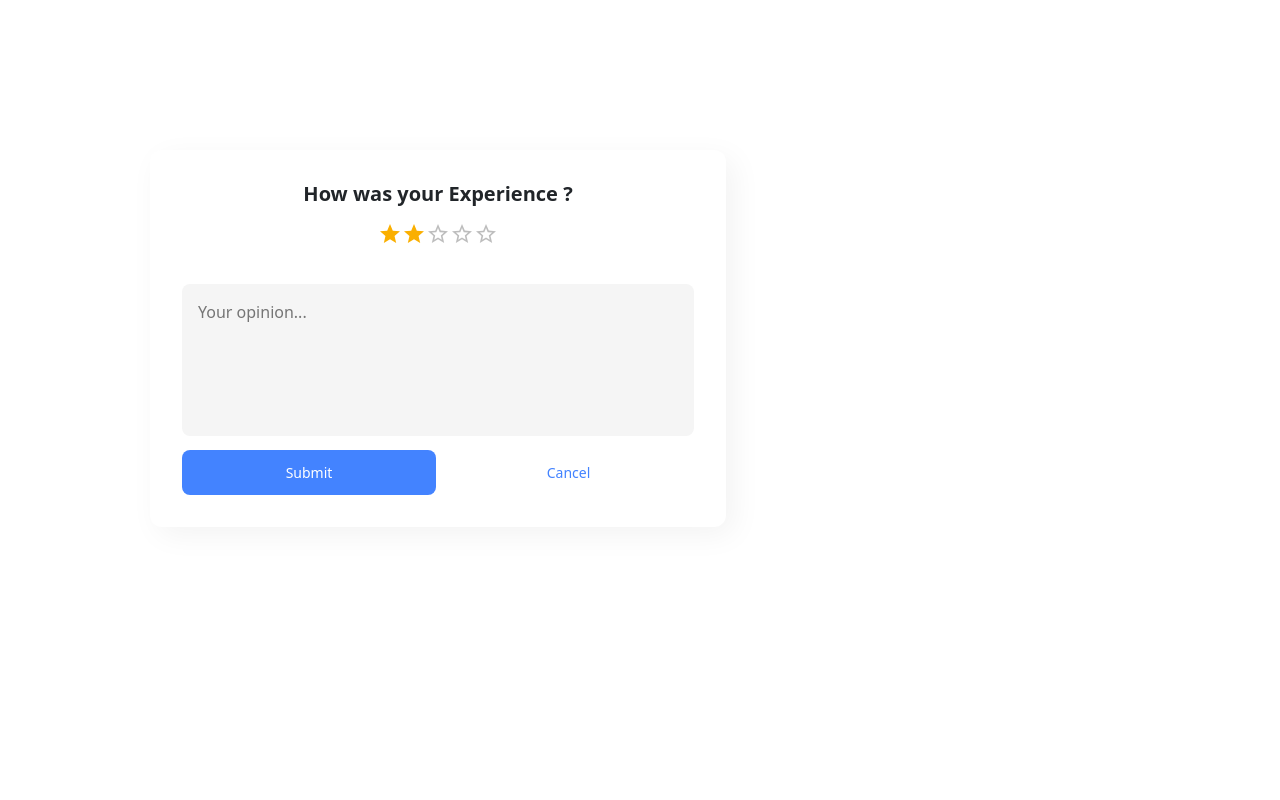
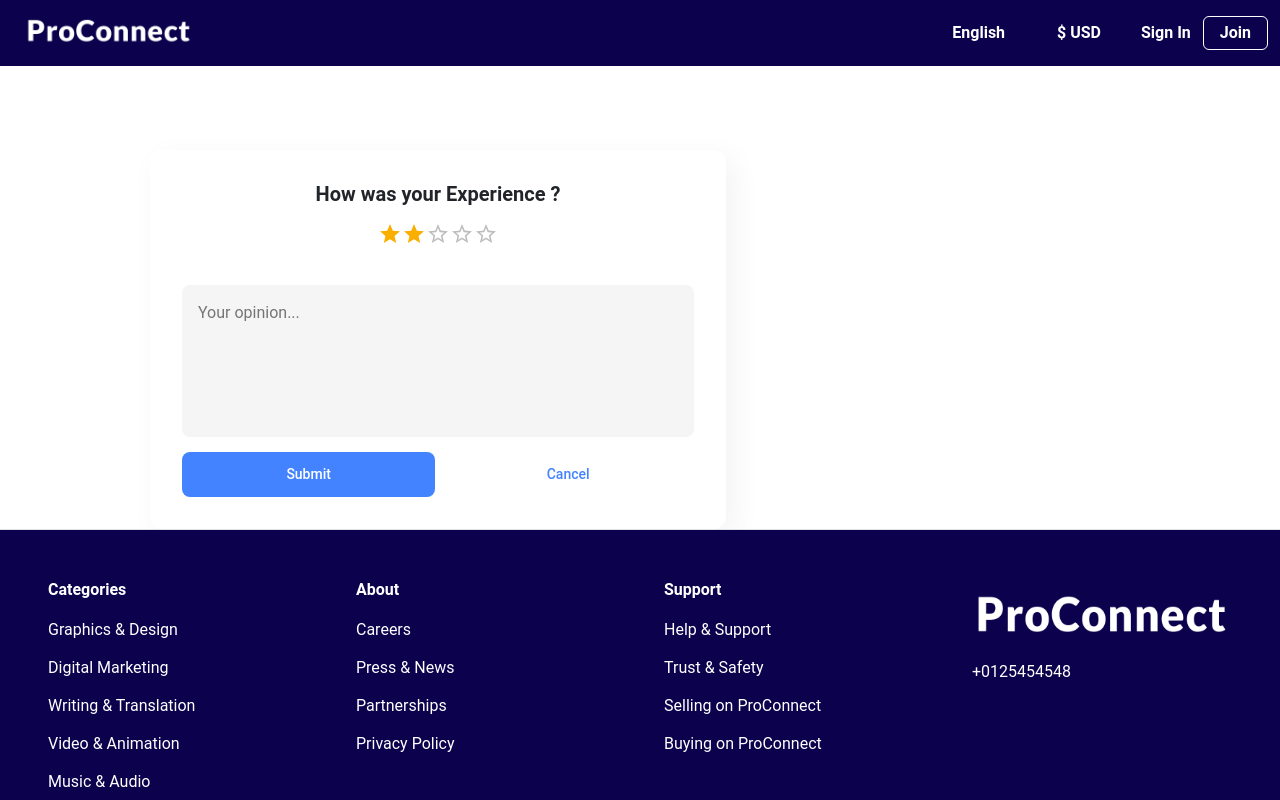
Before and after one commit to MalinduDelpitiya55/NalandaSkillHub, a React (Vite) app in the folder frontend/: page /ratingForm in a window 1280 px wide. Shown: the top 800 px of the page. Built offline with nearby package versions, Linux system fonts and the light colour scheme.

Commit message:
finish rating form

```diff
--- a/frontend/src/components/rating.jsx
+++ b/frontend/src/components/rating.jsx
@@ -1,14 +1,13 @@
 import React, { useState } from 'react';
 import { Rating } from '@mui/material';
+
 
 const rating= () => {
   const [value, setValue] = useState(2); // Initial value
 
   return (
     <>
-    <div>
 
-    </div>
     <div
     style={{
       background: '#FFF',
--- a/frontend/src/pages/ratingForm.jsx
+++ b/frontend/src/pages/ratingForm.jsx
@@ -1,10 +1,15 @@
 import React from 'react'
 import Rating from './../components/rating'
+import Navbar from "./../components/navbar";
+import Footer from "./../components/footer";
 
 export default function ratingForm() {
   return (
     <>
-      <Rating/>
+     <Navbar/>
+     <Rating/>
+      <Footer/>
+
     </>
 
   )
```
